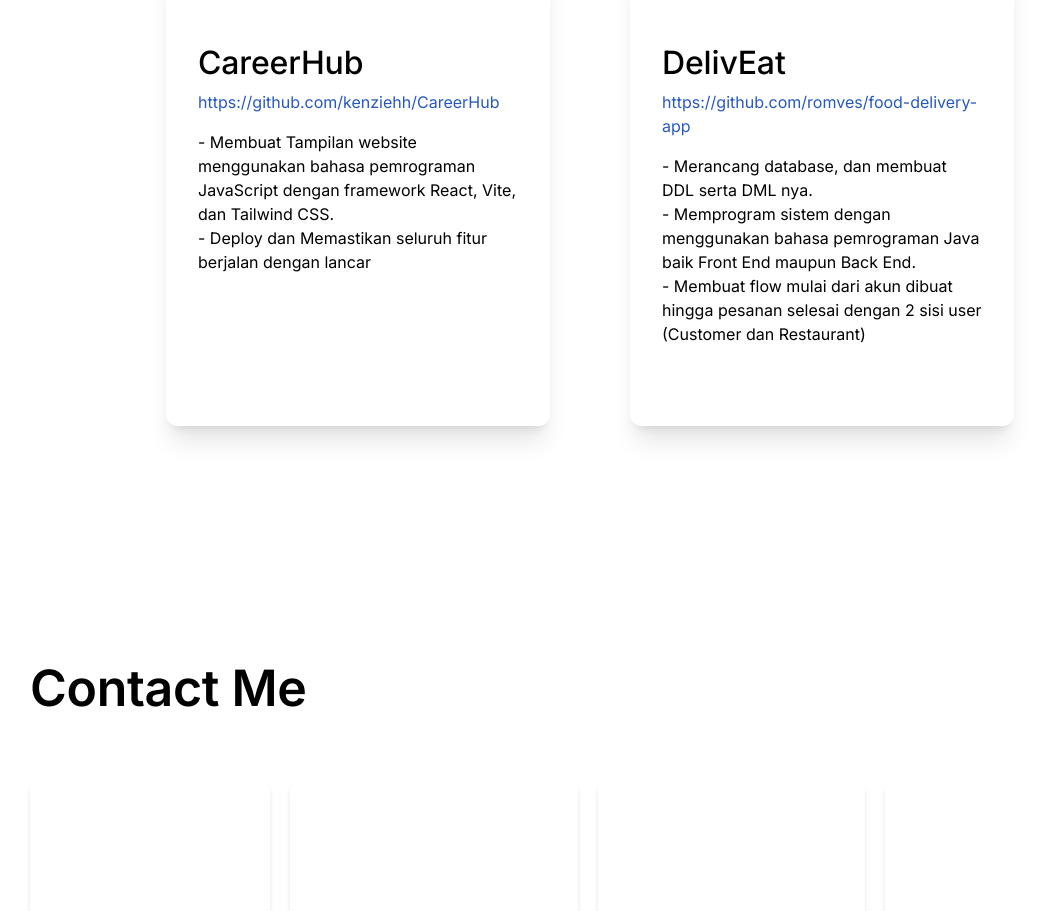
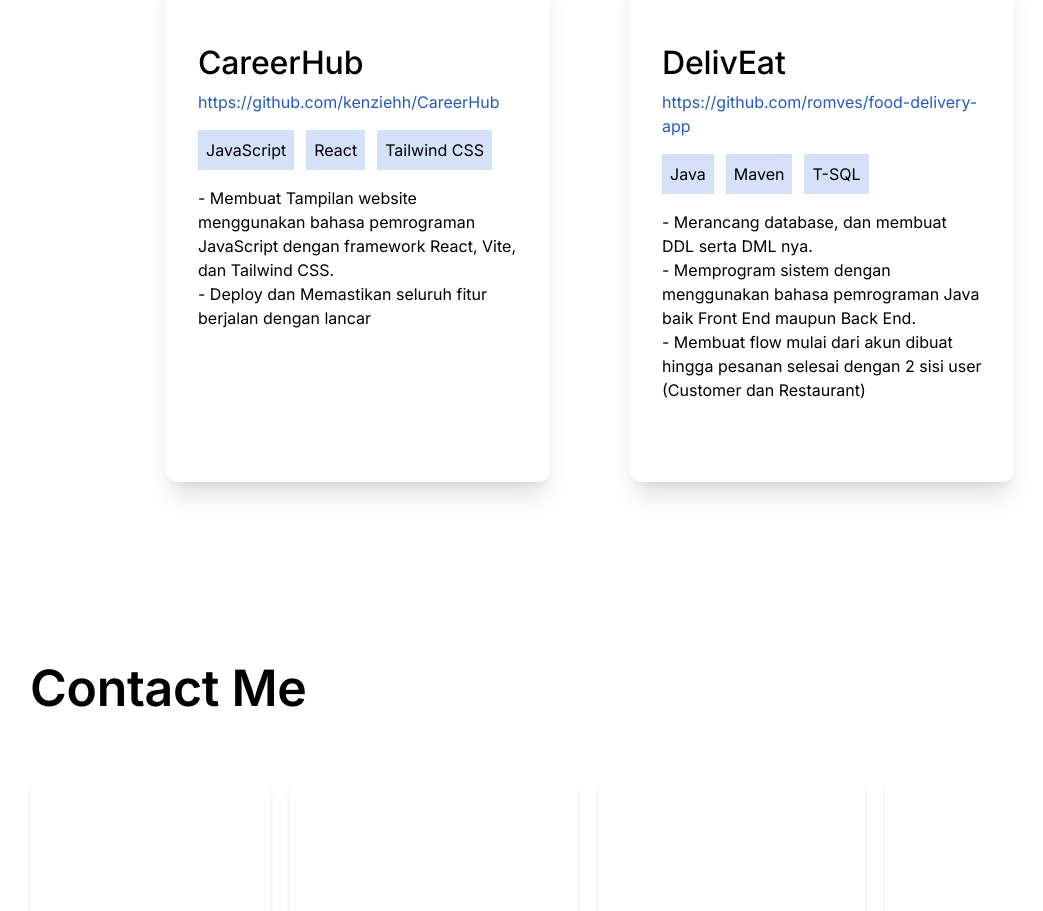
Before and after one commit to kenziehh/portfolio-website, a React (Vite) app: page / in a window 1280 px wide. Shown: the part 1980-2891 px from the top of the page, without its empty margins (50-1093 px from the left). Built offline with nearby package versions, Linux system fonts and the light colour scheme.

Commit message:
add skill in porto

```diff
--- a/src/Portfolio.tsx
+++ b/src/Portfolio.tsx
@@ -1,8 +1,12 @@
+import CategoryCard from "./components/CategoryCard";
 import PortfolioCard from "./components/PortfolioCard";
 
 const Portfolio = () => {
   return (
-    <section className="container py-20 flex flex-col gap-12 h-screen" id="portfolio">
+    <section
+      className="container py-20 flex flex-col gap-12 h-screen"
+      id="portfolio"
+    >
       <h1>My Portfolios</h1>
       <div className="flex justify-center">
         <div className="flex flex-col md:flex-row gap-8 md:gap-20">
@@ -10,6 +14,11 @@
             name="CareerHub"
             link="https://github.com/kenziehh/CareerHub"
           >
+            <div className="flex gap-3 mb-4">
+              <CategoryCard>JavaScript</CategoryCard>
+              <CategoryCard>React</CategoryCard>
+              <CategoryCard>Tailwind CSS</CategoryCard>
+            </div>
             <p>
               - Membuat Tampilan website menggunakan bahasa pemrograman
               JavaScript dengan framework React, Vite, dan Tailwind CSS.
@@ -20,14 +29,19 @@
             name="DelivEat"
             link="https://github.com/romves/food-delivery-app"
           >
+            <div className="flex gap-3 mb-4">
+              <CategoryCard>Java</CategoryCard>
+              <CategoryCard>Maven</CategoryCard>
+              <CategoryCard>T-SQL</CategoryCard>
+            </div>
             <p>- Merancang database, dan membuat DDL serta DML nya.</p>
             <p>
               - Memprogram sistem dengan menggunakan bahasa pemrograman Java
               baik Front End maupun Back End.
             </p>
             <p>
-              - Membuat flow mulai dari akun dibuat hingga pesanan selesai dengan
-              2 sisi user (Customer dan Restaurant)
+              - Membuat flow mulai dari akun dibuat hingga pesanan selesai
+              dengan 2 sisi user (Customer dan Restaurant)
             </p>
           </PortfolioCard>
         </div>
--- /dev/null
+++ b/src/components/CategoryCard.tsx
@@ -0,0 +1,5 @@
+const CategoryCard = ({ children }: { children: React.ReactNode }) => {
+  return <div className="p-2 bg-secBlue">{children}</div>;
+};
+
+export default CategoryCard;
```
